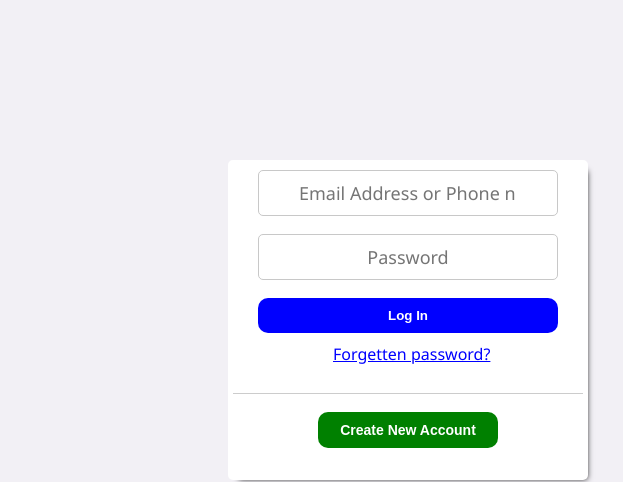
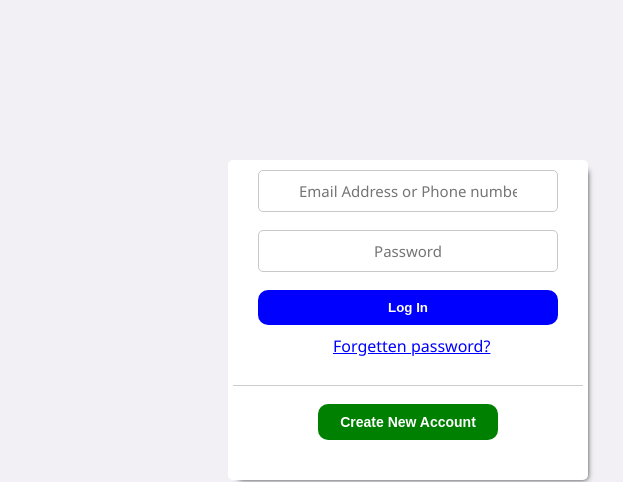
Before and after one commit to Ravi1548/Facebook-login-and-sign-up-page, a plain HTML site: page index.html in a window 1280 px wide. Shown: the top 482 px of the page, 622-1245 px from the left. Drawn offline with Linux system fonts and the light colour scheme.

Commit message:
Update index.html

```diff
--- a/index.html
+++ b/index.html
@@ -31,7 +31,7 @@
                     text-align: center;
                     color: black;
                     font-family: 'Segoe UI', Tahoma, Geneva, Verdana, sans-serif;
-                    font-size: 18px;
+                    font-size: 15px;
                 }
                 button {
                     border: none;
@@ -45,7 +45,7 @@
                     font-weight :bold;
                     cursor: pointer;
                 }
-                .f-pws {
+                .forgot {
                     display: block;
                     width: 200px;
                     margin: 10px;
@@ -101,7 +101,7 @@
         <input type="password" placeholder="Password">
         <br>
         <button type="submit">Log In </button>
-         <a href="" class="f-pws">Forgetten password?</a><br>
+         <a href="" class="forgot">Forgetten password?</a><br>
          <div class="line"></div><br>
          <button class="btn2">Create New Account</button>
     </form>
```
